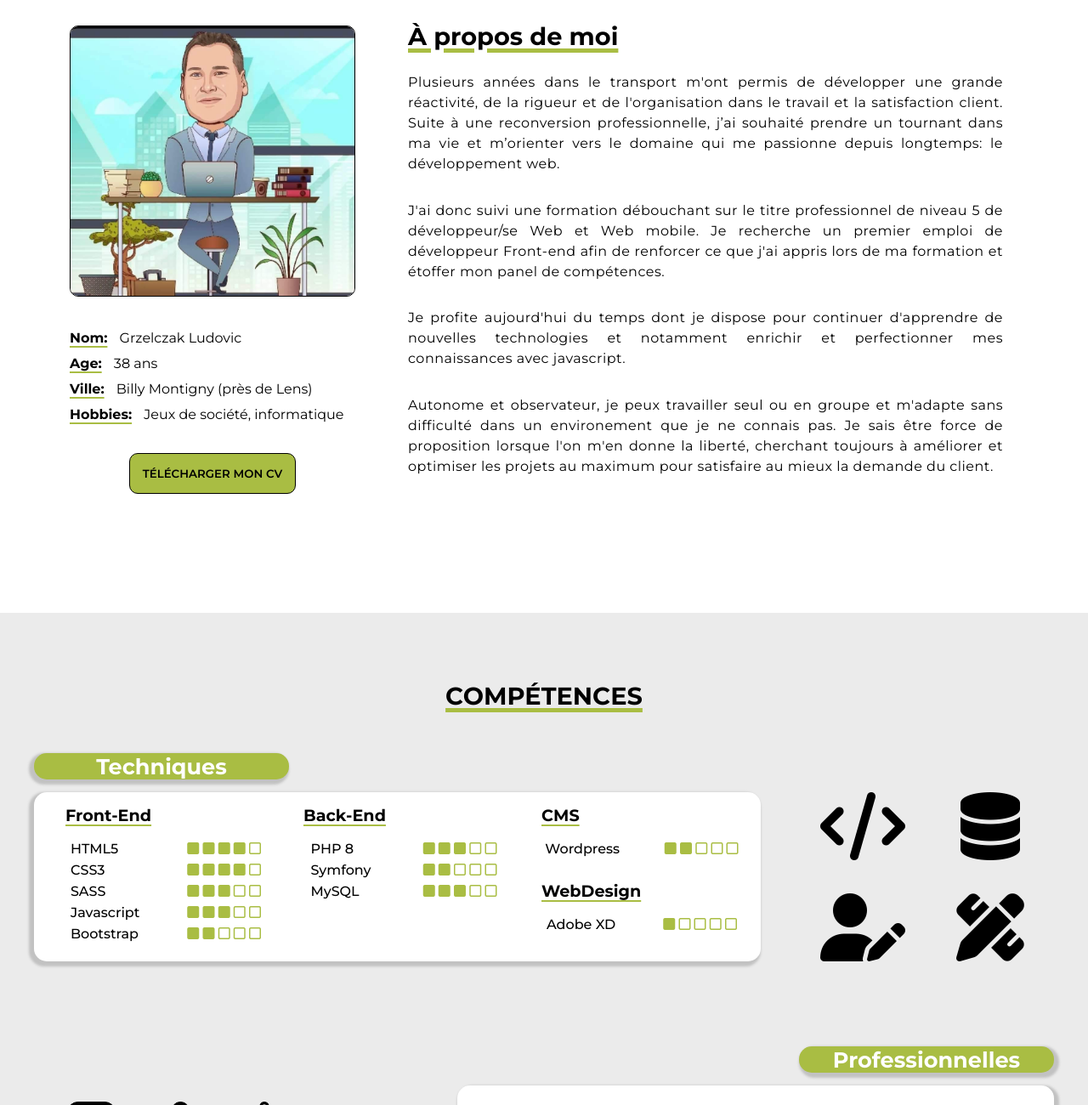
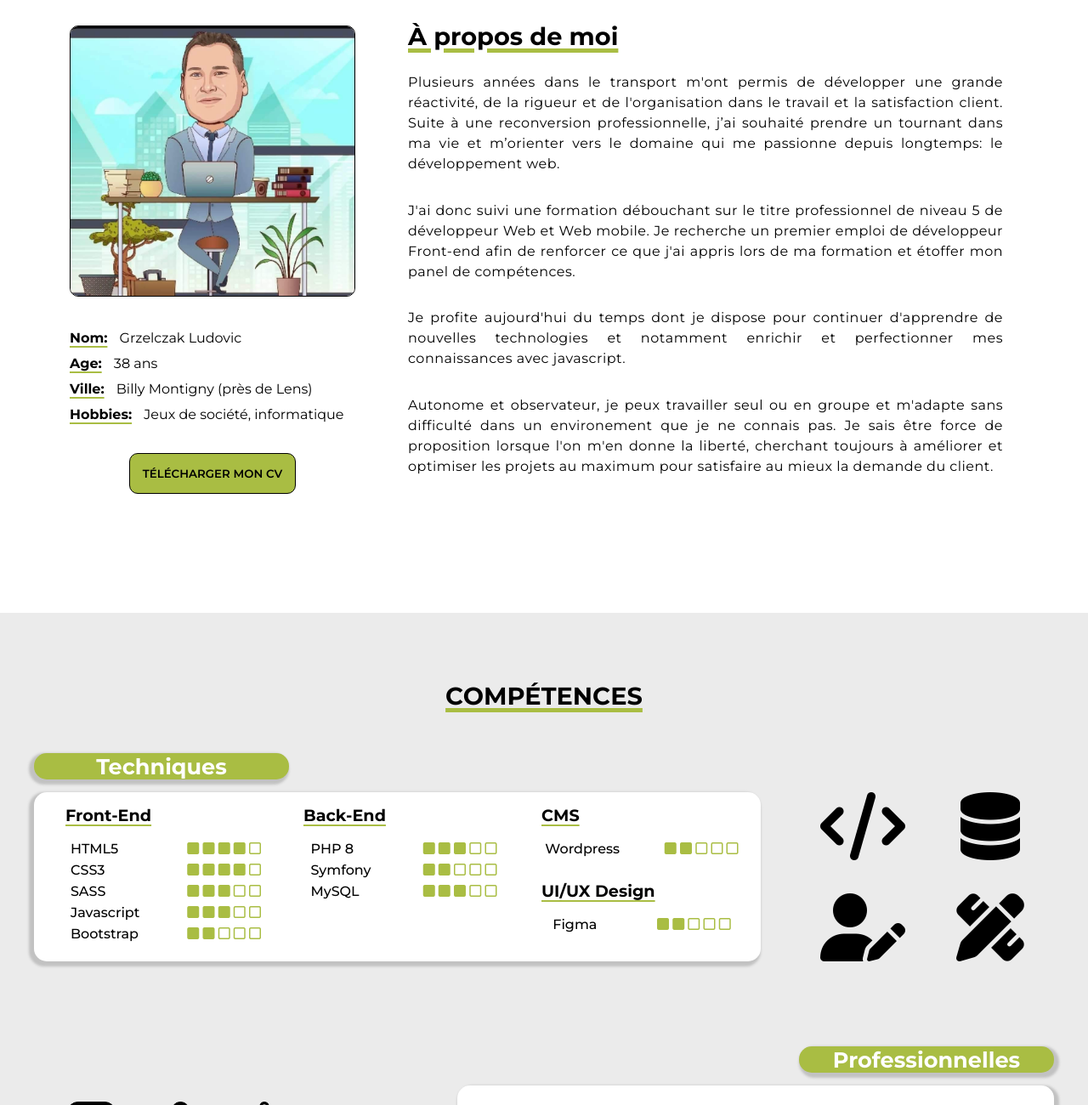
Before and after one commit to LudovicGrzelczak/LudovicGrzelczak.github.io, a plain HTML site: page index.html in a window 1280 px wide. Shown: the part 900-2200 px from the top of the page at 85% size. Drawn offline with nearby package versions, Linux system fonts and the light colour scheme; a script that the page names is missing.

Commit message:
update V1.02 / text error correction

```diff
--- a/index.html
+++ b/index.html
@@ -75,7 +75,7 @@
         <div class="aboutme-part">
           <p>
             J'ai donc suivi une formation débouchant sur le titre
-            professionnel de niveau 5 de développeur/se Web et Web mobile. Je
+            professionnel de niveau 5 de développeur Web et Web mobile. Je
             recherche un premier emploi de développeur Front-end afin de
             renforcer ce que j'ai appris lors de ma formation et étoffer mon
             panel de compétences.
@@ -241,19 +241,19 @@
             <!--  WEB DESIGN PART START -->
             <div class="tech-items-webd">
               <div class="tech-title">
-                <h4>WebDesign</h4>
+                <h4>UI/UX Design</h4>
               </div>
               <div class="tech-items-container">
                 <div class="tech-skills-name">
                   <ul>
-                    <li>Adobe XD</li>
+                    <li>Figma</li>
                   </ul>
                 </div>
                 <div class="tech-skills-level">
                   <ul>
                     <li>
                       <i class="fa-solid fa-square"></i>
-                      <i class="fa-regular fa-square"></i>
+                      <i class="fa-solid fa-square"></i>
                       <i class="fa-regular fa-square"></i>
                       <i class="fa-regular fa-square"></i>
                       <i class="fa-regular fa-square"></i>
```
